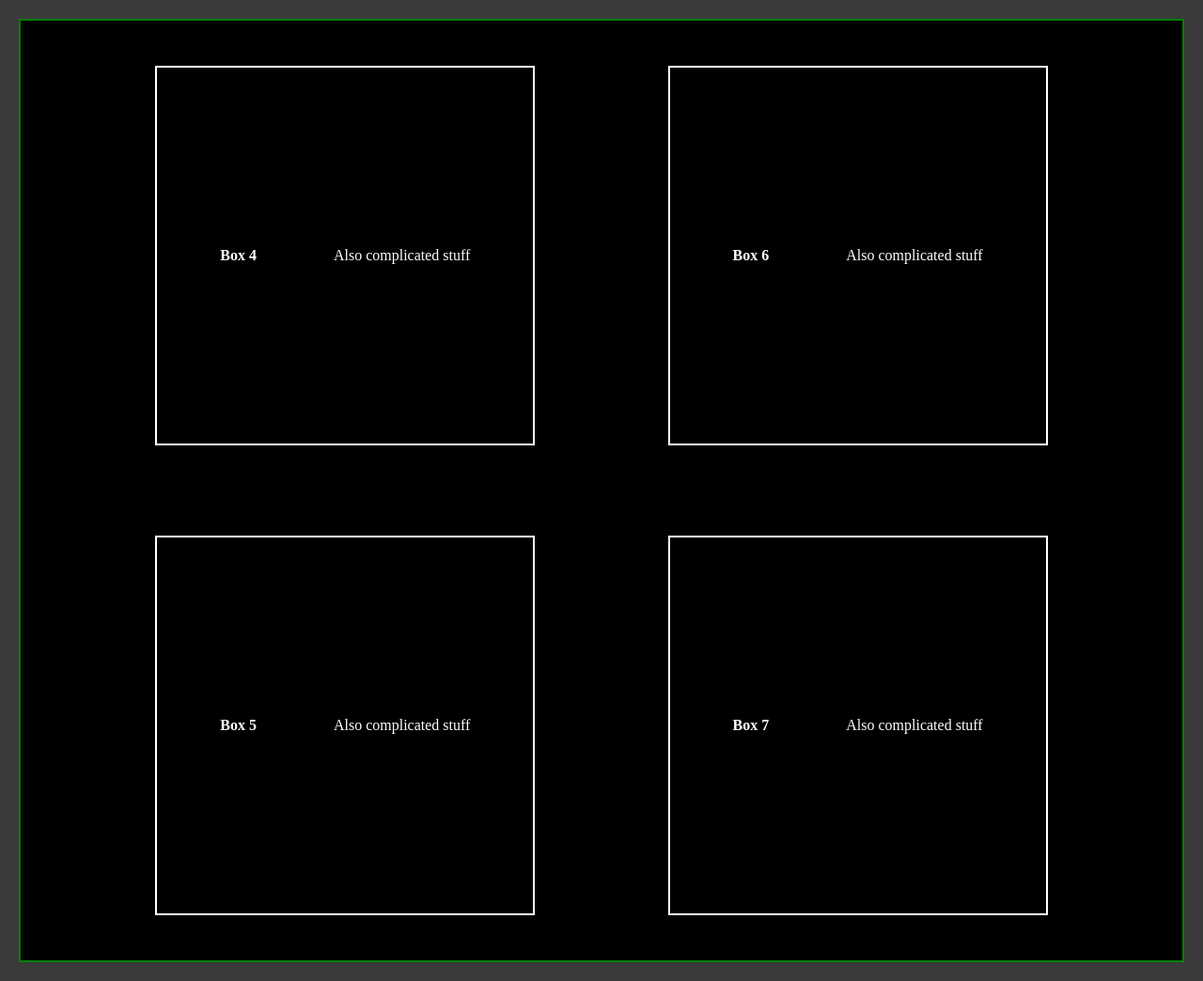
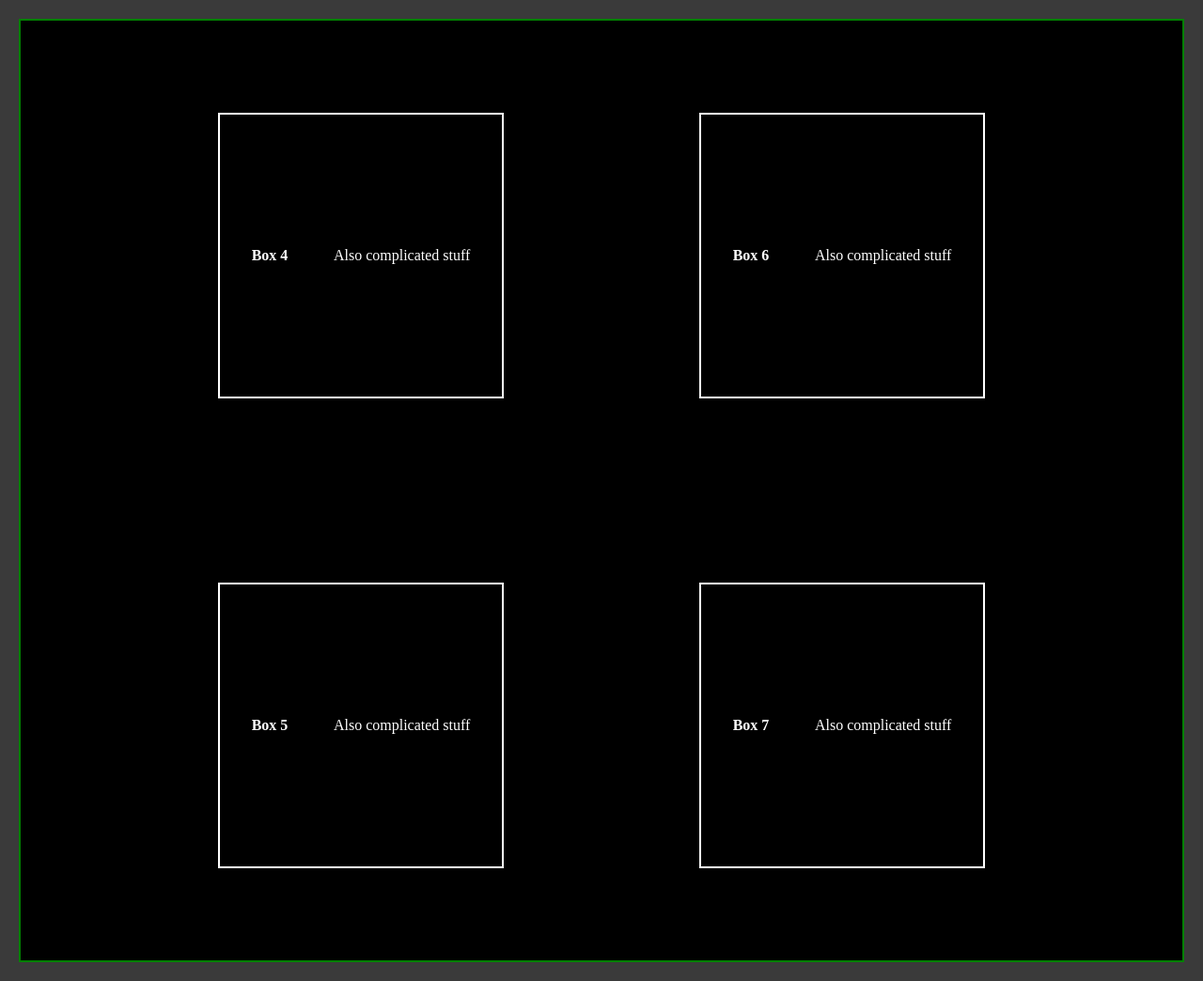
Before and after one commit to mantaCrew/My-Progress, a plain HTML site: page changes/index.html in a window 1280 px wide. Shown: the whole page at 94% size. Drawn offline with Linux system fonts and the light colour scheme.

Commit message:
Found out what I was doing
I was adjusting the size of the 'fourth box' when
I need to adjust the size of the box inside. LOL!
We are getting there, still alot to learn.

```diff
--- a/changes/css/style.css
+++ b/changes/css/style.css
@@ -186,6 +186,7 @@ ol {
         min-height: 500px;
         justify-content: center;
         align-items: center;
+        outline: ;
 
     }
 
@@ -194,8 +195,8 @@ ol {
         display:flex;
         color: white;
         gap:15px;
-        min-height:400px;
-        min-width: 400px;
+        min-height:300px;
+        min-width: 300px;
         justify-content: space-evenly;
         align-items:center;
     }
@@ -213,8 +214,8 @@ ol {
         display:flex;
         color: white;
         gap:15px;
-        min-height:400px;
-        min-width: 400px;
+        min-height:300px;
+        min-width: 300px;
         justify-content: space-evenly;
         align-items:center;
     }
@@ -232,8 +233,8 @@ ol {
         display:flex;
         color: white;
         gap:15px;
-        min-height:400px;
-        min-width: 400px;
+        min-height:300px;
+        min-width: 300px;
         justify-content: space-evenly;
         align-items:center;
     }
@@ -251,8 +252,8 @@ ol {
         display:flex;
         color: white;
         gap:15px;
-        min-height:400px;
-        min-width: 400px;
+        min-height:300px;
+        min-width: 300px;
         justify-content: space-evenly;
         align-items:center;
     }
```
